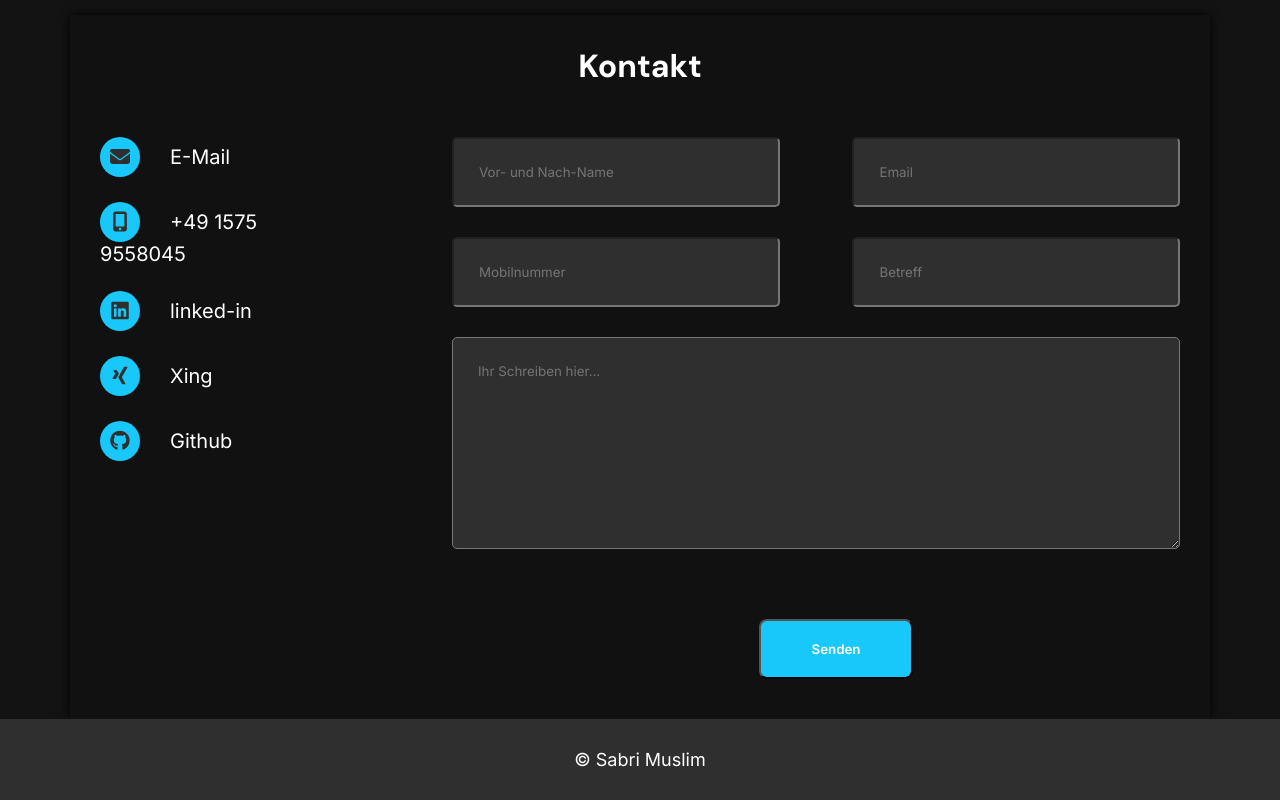
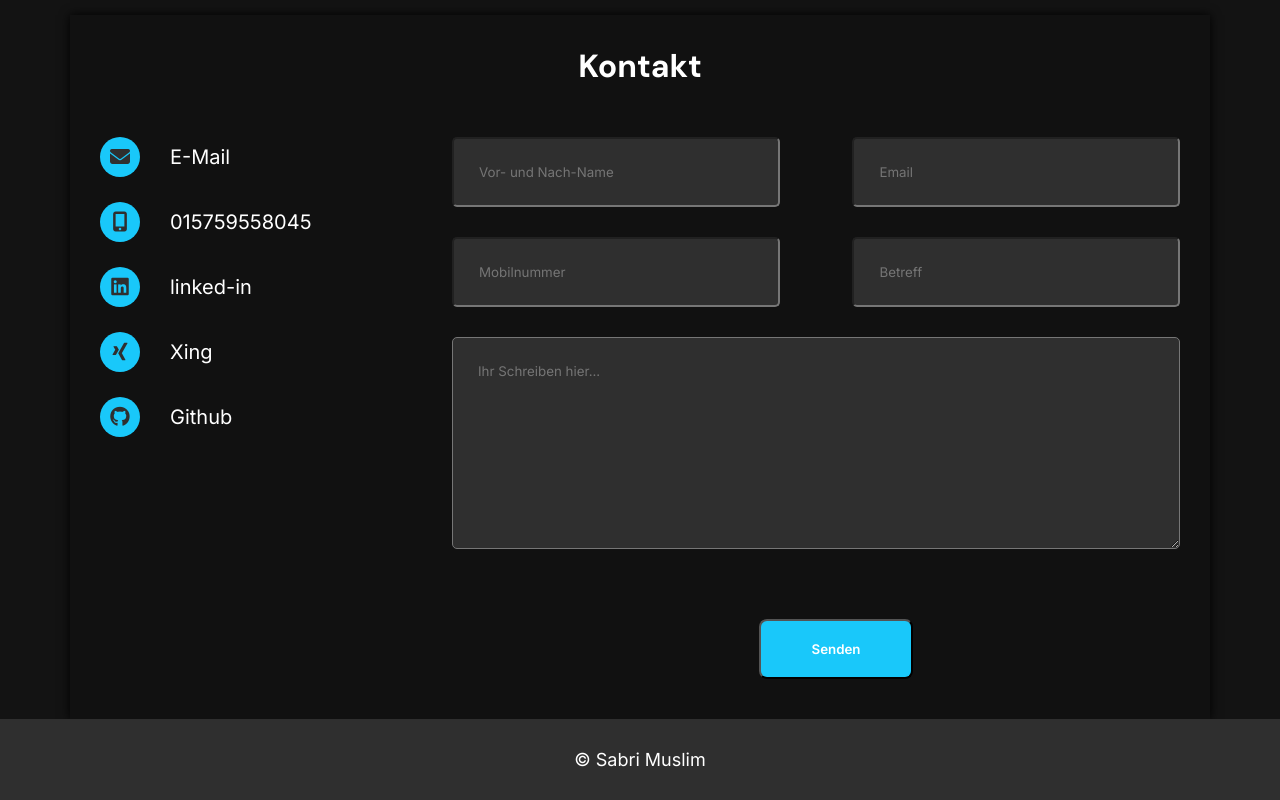
Before and after one commit to SabriMuslim/SabriMuslim-Protofolio, a plain HTML site: page index.html in a window 1280 px wide. Shown: the part 3726-4526 px from the top of the page. Drawn offline with Linux system fonts and the light colour scheme.

Commit message:
Update index.html

```diff
--- a/index.html
+++ b/index.html
@@ -185,7 +185,7 @@
             <div class="boxes">
                 <div class="contact-me">
                     <a href="mailto:sabi.kalo@gmx.de"><i class="fa-solid fa-envelope"></i>E-Mail</a>
-                    <a href="tel:+4915759558045"><i class="fa-solid fa-mobile-screen-button"></i>+49 1575 9558045</a>
+                    <a href="tel:+4915759558045"><i class="fa-solid fa-mobile-screen-button"></i>015759558045</a>
                     <a href="www.linkedin.com/in/sabri-muslim" target="_blank"><i
                             class="fa-brands fa-linkedin"></i>linked-in</a>
                     <a href="https://www.xing.com/profile/Sabri_Muslim" target="_blank"><i
```
